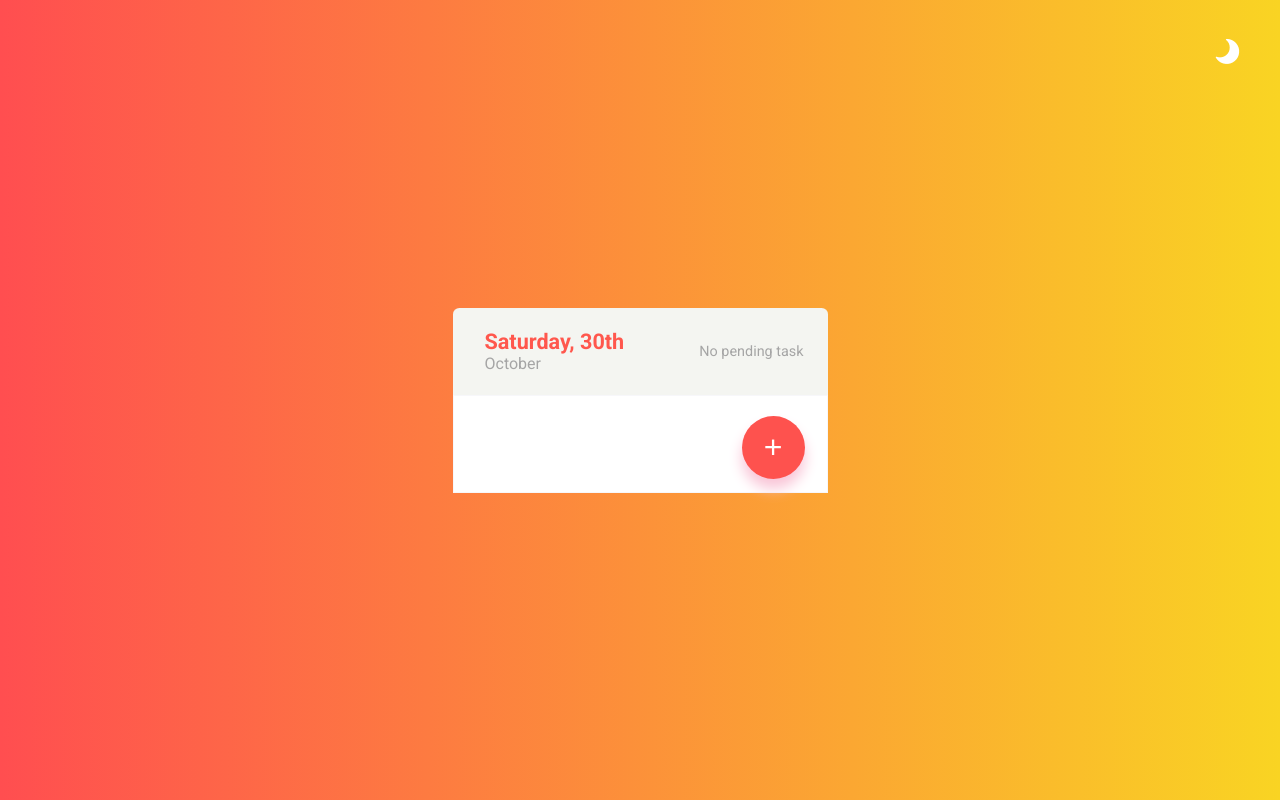
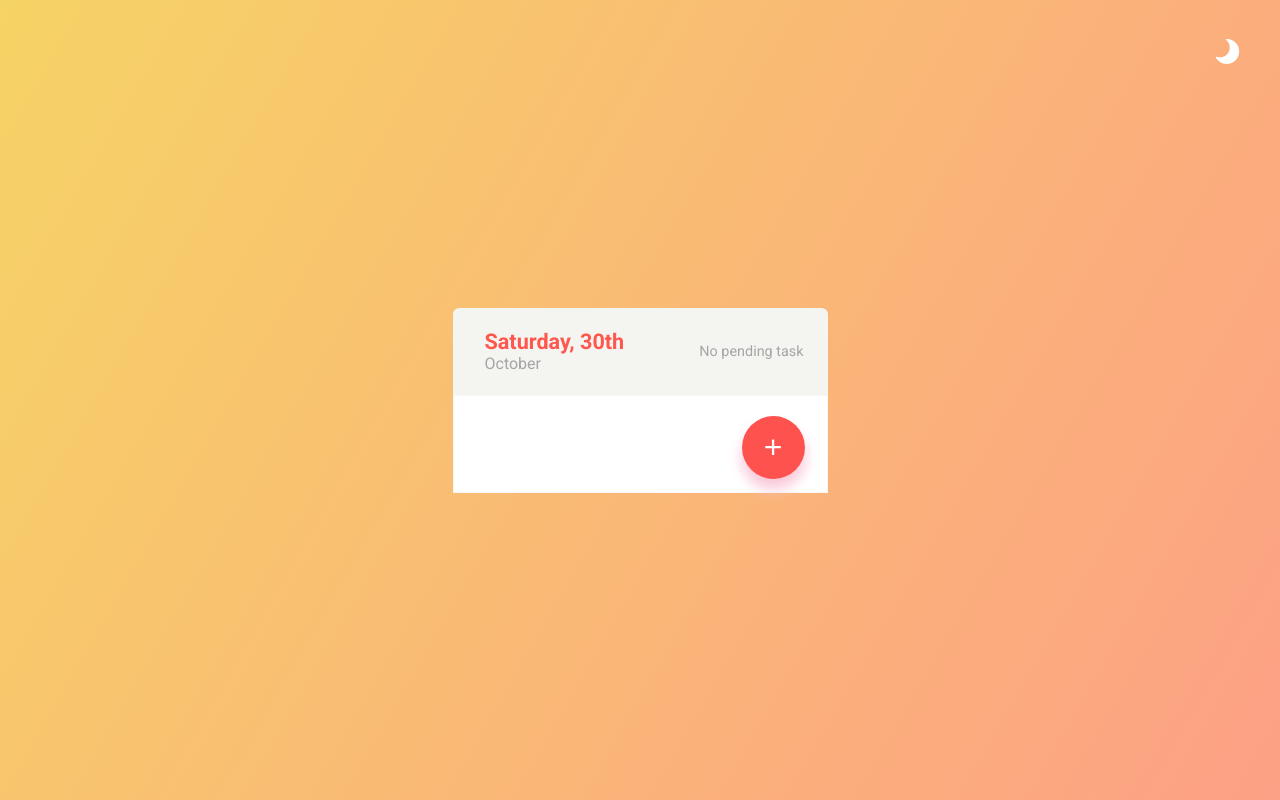
Before and after one commit to lillae/JS-Todo, a website: page index.html in a window 1280 px wide. Drawn offline with Linux system fonts and the light colour scheme.

Commit message:
changed background color

```diff
--- a/styles/todo.scss
+++ b/styles/todo.scss
@@ -1,4 +1,4 @@
-$blue: linear-gradient(to right, #ff4e50, #f9d423);
+$blue: linear-gradient(120deg, #f6d365 0%, #fda085 100%);
 $pink: rgb(233, 30, 99);
 $blueGrey: #71789c;
 $lightGrey: #9ca1ba;
```
Also changed, not shown: styles/todo.css.
